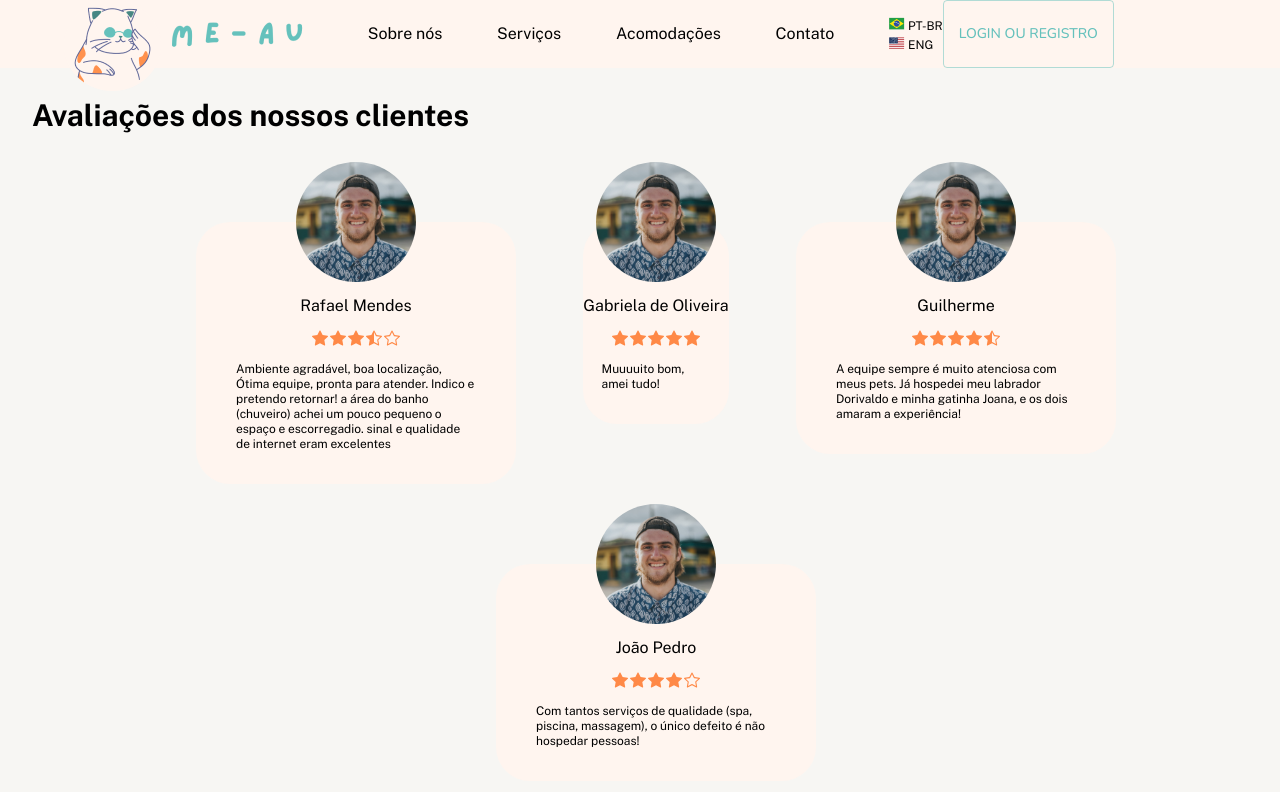
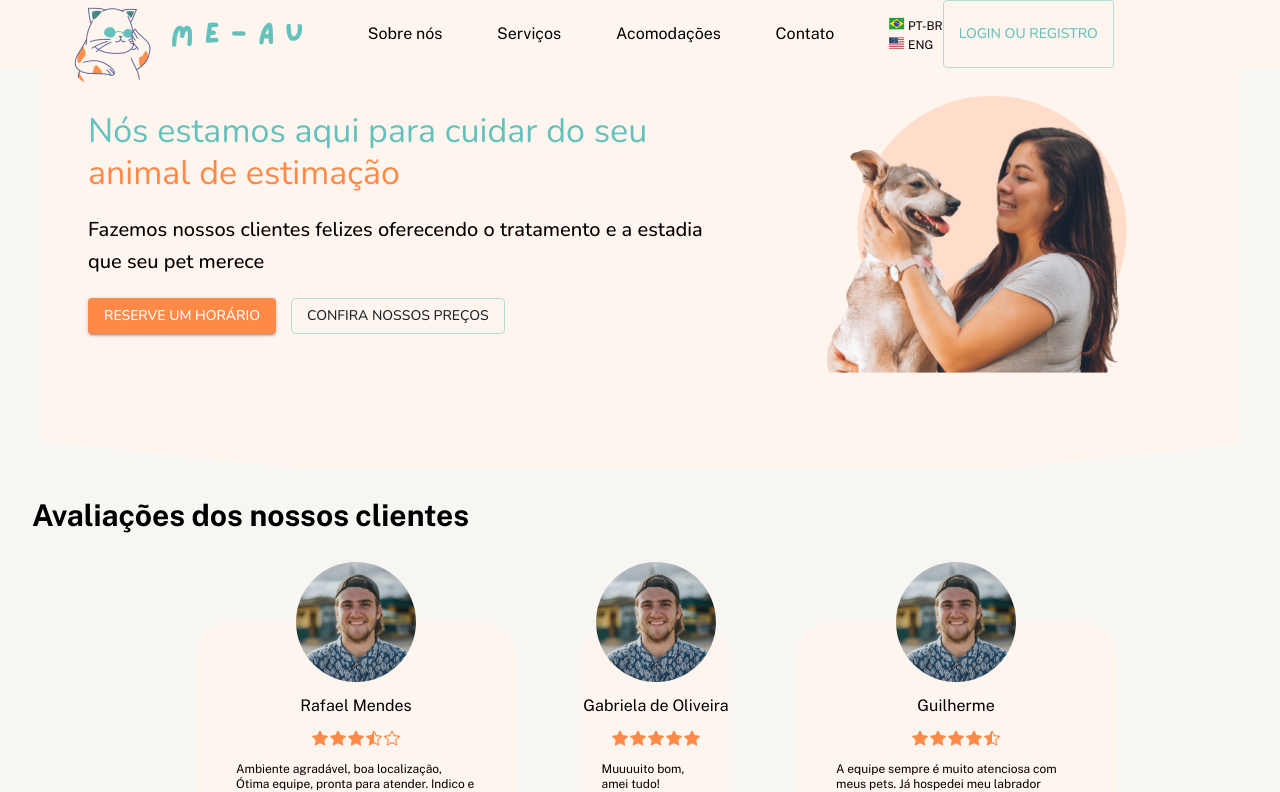
Before and after one commit to M4-PROJETO-FINAL/me-au-front-end, a React (Create React App) app: page / in a window 1280 px wide. Shown: the top 792 px of the page. Built offline with nearby package versions, Linux system fonts and the light colour scheme.

Commit message:
feat: banner dashboard mui

```diff
--- /dev/null
+++ b/src/components/BannerDashboard/index.tsx
@@ -0,0 +1,71 @@
+import { Box, Button, Container, Typography } from "@mui/material";
+
+import bg_dashboard from "../../assets/bg_dashboard.svg";
+import ImageContainer from "../../assets/ImageContainer.png";
+import { lightTheme } from "../../styles/themes";
+import { ImgDb } from "./styles";
+
+const BannerDashboard = () => {
+  return (
+    <Container
+      sx={{
+        backgroundImage: `url(${bg_dashboard})`,
+        backgroundPosition: "center",
+        backgroundSize: "cover",
+        backgroundRepeat: "no-repeat",
+        height: "50vh",
+      }}
+    >
+      <Container
+        sx={{
+          display: "flex",
+          justifyContent: "center",
+          alignItems: "center",
+        }}
+      >
+        <Box
+          sx={{
+            display: "flex",
+            flexDirection: "column",
+            gap: "20px",
+          }}
+        >
+          <Typography variant="h4" sx={{ color: lightTheme.colors.aquaLight }}>
+            Nós estamos aqui para cuidar do seu{" "}
+            <Typography
+              component="span"
+              variant="h4"
+              sx={{ color: lightTheme.colors.orange }}
+            >
+              animal de estimação
+            </Typography>
+          </Typography>
+          <Typography variant="h6">
+            Fazemos nossos clientes felizes oferecendo o tratamento e a estadia
+            que seu pet merece
+          </Typography>
+
+          <Box display="flex" gap="15px">
+            <Button
+              variant="contained"
+              sx={{
+                backgroundColor: lightTheme.colors.orange,
+                "&:hover": lightTheme.colors.orangeLight,
+              }}
+            >
+              Reserve um horário
+            </Button>
+            <Button variant="outlined" sx={{ color: lightTheme.colors.gray1 }}>
+              Confira nossos preços
+            </Button>
+          </Box>
+        </Box>
+        <Box>
+          <ImgDb src={ImageContainer} />
+        </Box>
+      </Container>
+    </Container>
+  );
+};
+
+export default BannerDashboard;
--- /dev/null
+++ b/src/components/BannerDashboard/styles.ts
@@ -0,0 +1,6 @@
+import { styled } from "@mui/system"
+
+
+export const ImgDb = styled('img')({
+    width: '100%',
+})
--- a/src/pages/Home/index.tsx
+++ b/src/pages/Home/index.tsx
@@ -1,8 +1,10 @@
+import BannerDashboard from "../../components/BannerDashboard";
 import CustomerReviews from "../../components/CustomerReviews";
 
 const Home = () => {
   return (
     <div>
+      <BannerDashboard />
       <CustomerReviews />
     </div>
   );
```
Also changed, not shown: src/assets/ImageContainer.png (added), src/assets/bg_dashboard.svg (added).
